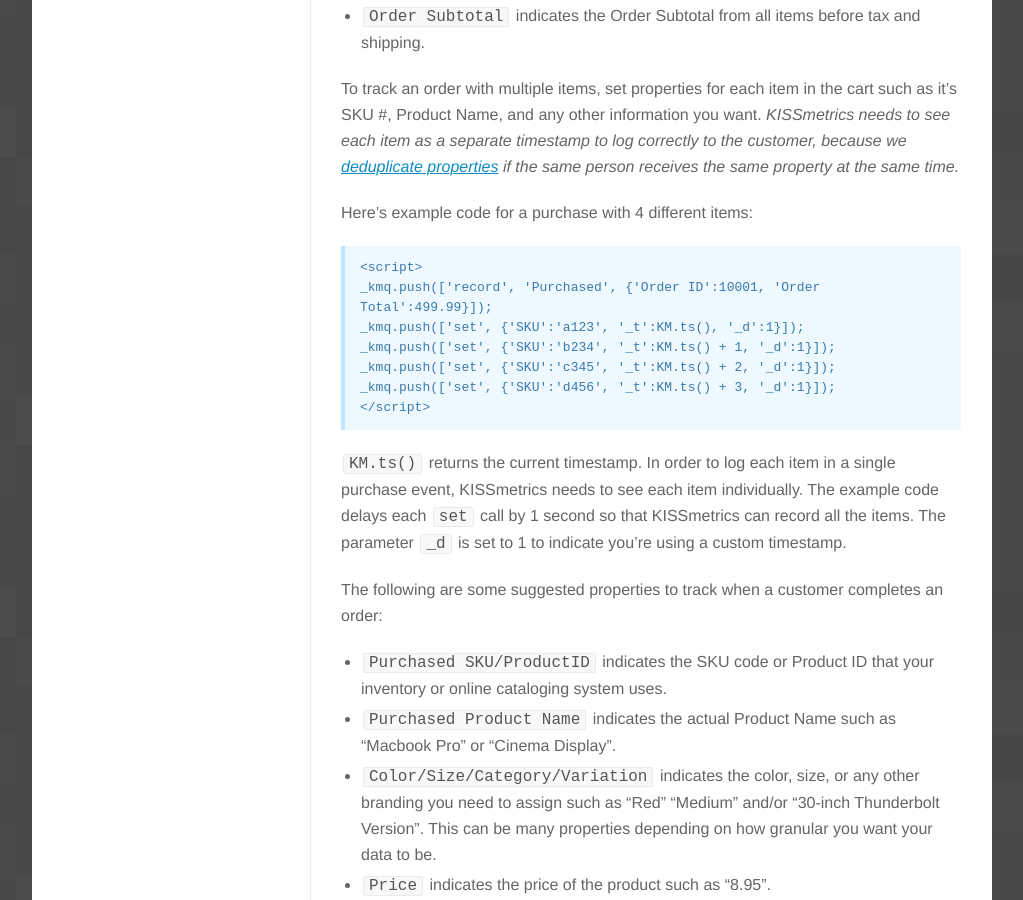
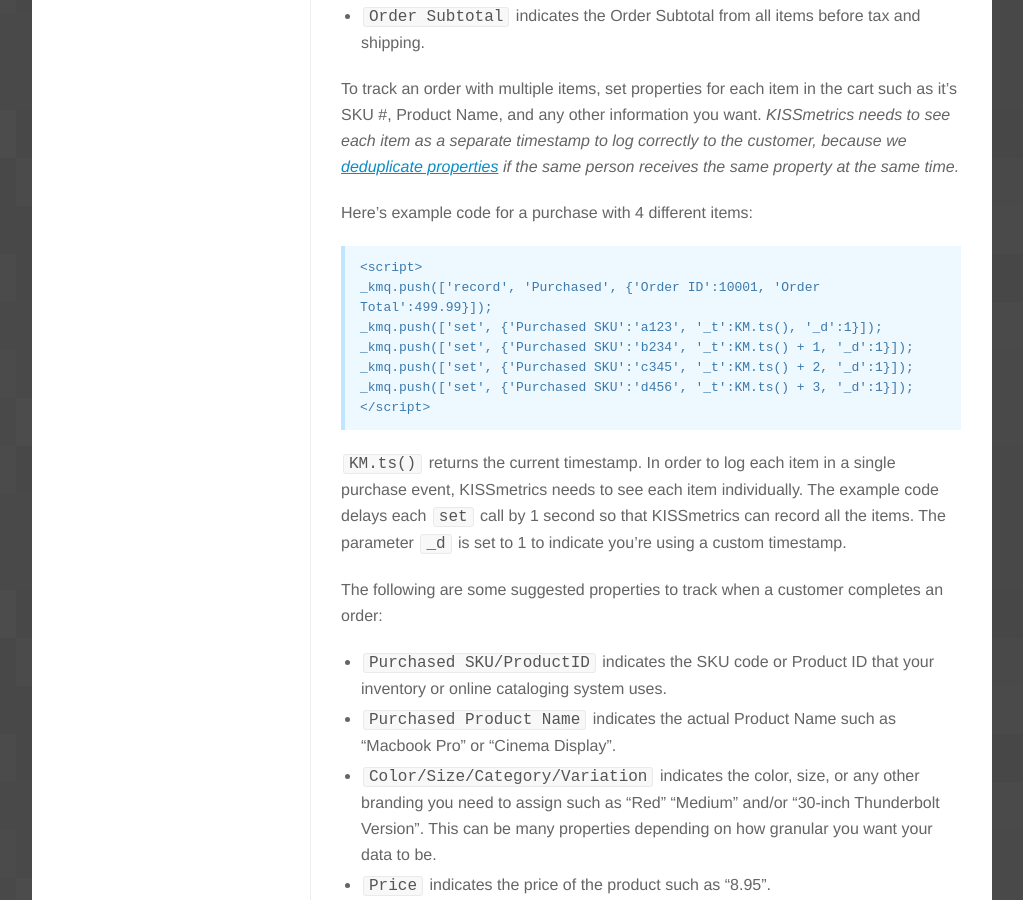
Before and after one commit to kissmetrics/km-support, a Jekyll site: the page built from _posts/2012-10-19-ecommerce-essentials.md, in a window 1280 px wide and 900 px high, scrolled down 4546 px. Shown: the whole window, without its empty margins (128-1151 px from the left). Built offline with Jekyll 4.4.1, drawn with Linux system fonts in a browser that asks for light colours; nearby versions of some CDN libraries; Markdown is read by kramdown in place of the engine named in the settings; a script that is not in the unit is left out; comment, search, counter and statistics services are not loaded.

Commit message:
Update 2012-10-19-ecommerce-essentials.md

```diff
--- a/_posts/2012-10-19-ecommerce-essentials.md
+++ b/_posts/2012-10-19-ecommerce-essentials.md
@@ -160,10 +160,10 @@
 
     <script>
     _kmq.push(['record', 'Purchased', {'Order ID':10001, 'Order Total':499.99}]);
-    _kmq.push(['set', {'SKU':'a123', '_t':KM.ts(), '_d':1}]);
-    _kmq.push(['set', {'SKU':'b234', '_t':KM.ts() + 1, '_d':1}]);
-    _kmq.push(['set', {'SKU':'c345', '_t':KM.ts() + 2, '_d':1}]);
-    _kmq.push(['set', {'SKU':'d456', '_t':KM.ts() + 3, '_d':1}]);
+    _kmq.push(['set', {'Purchased SKU':'a123', '_t':KM.ts(), '_d':1}]);
+    _kmq.push(['set', {'Purchased SKU':'b234', '_t':KM.ts() + 1, '_d':1}]);
+    _kmq.push(['set', {'Purchased SKU':'c345', '_t':KM.ts() + 2, '_d':1}]);
+    _kmq.push(['set', {'Purchased SKU':'d456', '_t':KM.ts() + 3, '_d':1}]);
     </script>
 
 `KM.ts()` returns the current timestamp. In order to log each item in a single purchase event, KISSmetrics needs to see each item individually. The example code delays each `set` call by 1 second so that KISSmetrics can record all the items. The parameter `_d` is set to 1 to indicate you're using a custom timestamp.
```
